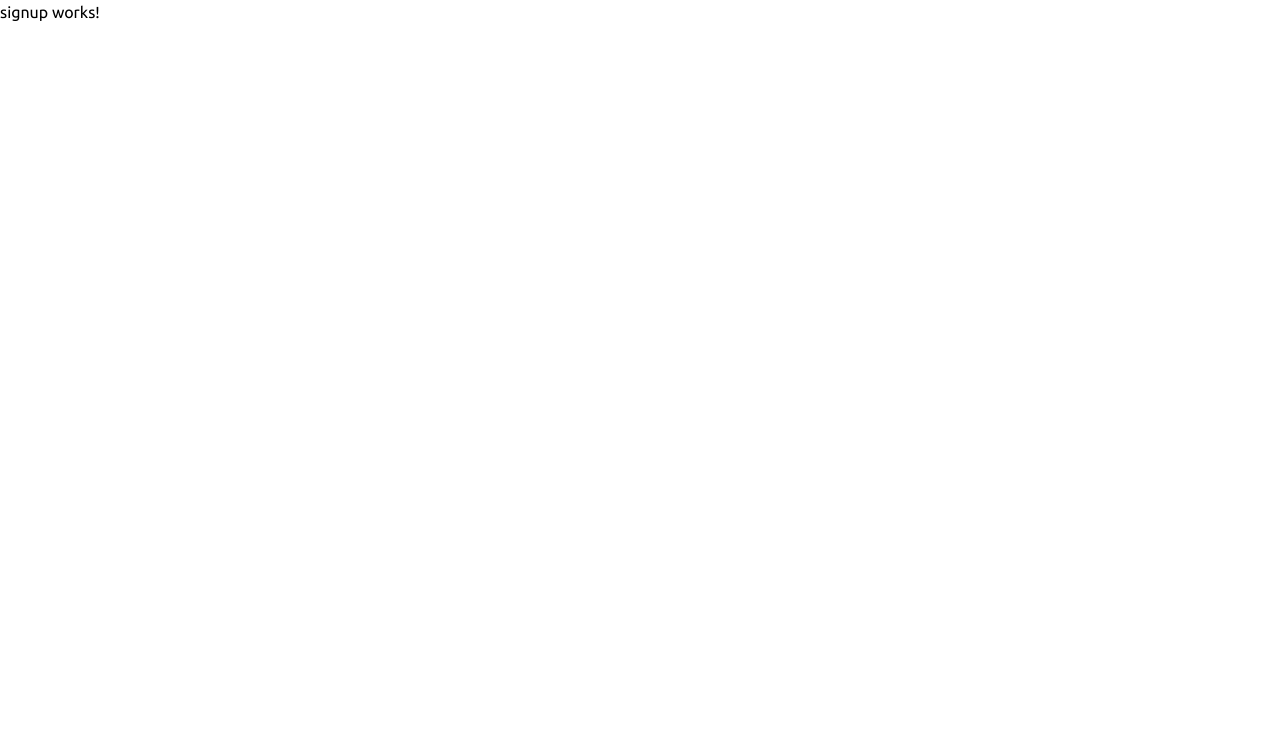
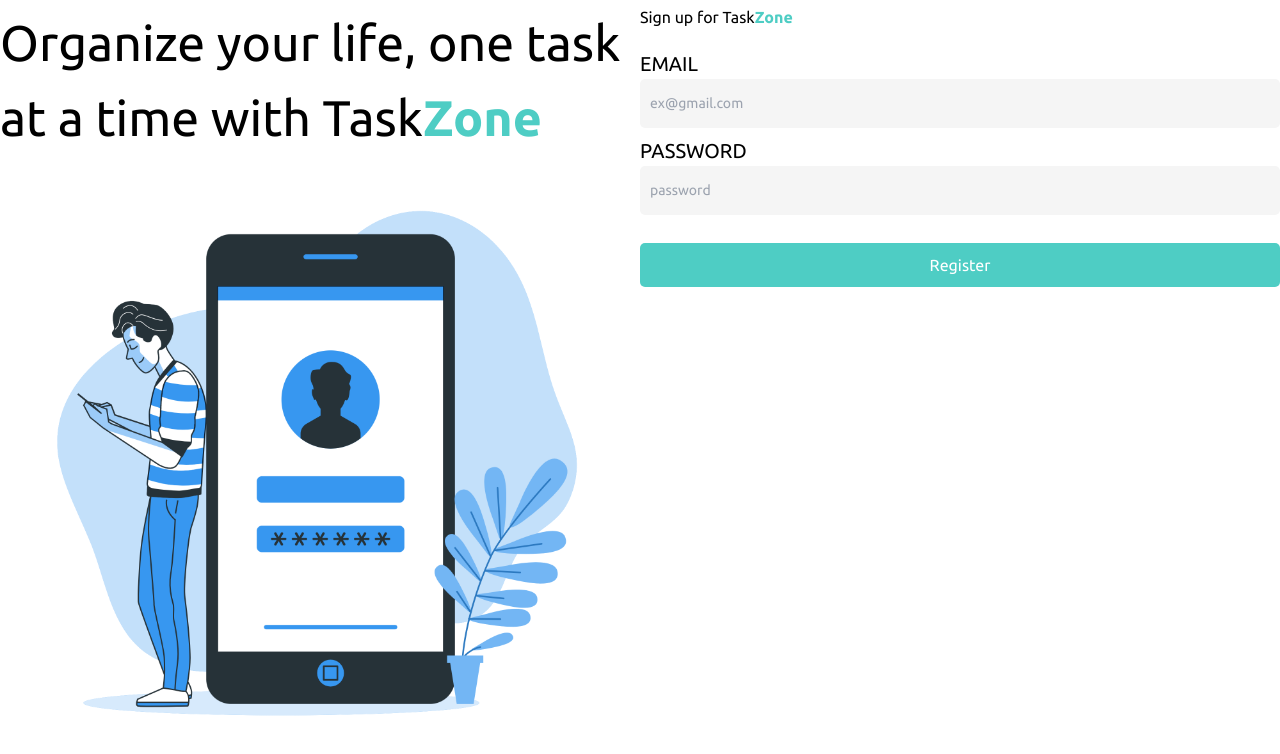
Before and after one commit to yuoyivong/mini-project-angular, an Angular app: page /signup-component in a window 1280 px wide. Shown: the top 754 px of the page. Built offline with nearby package versions, Linux system fonts and the light colour scheme.

Commit message:
sign up page

```diff
--- a/src/app/components/signup/signup.component.css
+++ b/src/app/components/signup/signup.component.css
@@ -0,0 +1,32 @@
+span {
+  color: #4ecdc4;
+  font-weight: bold;
+}
+
+label {
+  text-transform: uppercase;
+  font-size: 20px;
+  margin-bottom: 8px;
+}
+
+button {
+  background-color: #4ecdc4;
+  width: 100%;
+  padding: 10px;
+  border-radius: 5px;
+  color: white;
+  margin-top : 20px;
+}
+
+input {
+  padding: 14px;
+  background-color: whitesmoke;
+  border-radius: 5px;
+  font-size: 14px;
+  padding-left: 10px;
+  width: 100%;
+}
+
+h1 {
+  font-size: 50px;
+}
--- a/src/app/components/signup/signup.component.html
+++ b/src/app/components/signup/signup.component.html
@@ -1 +1,51 @@
-<p>signup works!</p>
+<div class="container mx-auto flex items-center h-screen">
+  <div class="grid grid-cols-2">
+    <div class="col-span-1">
+      <h1>Organize your life, one task at a time with Task<span>Zone</span></h1>
+
+      <img src="../../../assets/images/Mobile.png" />
+    </div>
+
+    <div class="col-span-1">
+      <p class="pb-5">Sign up for Task<span>Zone</span></p>
+
+      <form (submit)="handleSubmitUser($event)" [formGroup]="userForm">
+        <label for="email">email</label> <br />
+        <input
+          type="email"
+          placeholder="ex@gmail.com"
+          class="mb-2 focus:outline-none focus:border-2 focus:border-primary"
+          formControlName="email"
+          required
+        />
+
+        <div
+          *ngIf="email && email.invalid && email.touched"
+          class="text-red-600 mb-5"
+        >
+          Email is invalid. Please check it again.
+        </div>
+
+        <label for="password">password</label> <br />
+        <input
+          type="password"
+          placeholder="password"
+          class="mb-2 focus:outline-none focus:border-2 focus:border-primary"
+          formControlName="password"
+          required
+        />
+
+        <div
+          *ngIf="password && password.invalid && password.touched"
+          class="text-red-600 mb-5"
+        >
+          Must contain at least 8 characters.
+        </div>
+
+        <button type="submit" [disabled]="userForm.invalid" value="register">
+          Register
+        </button>
+      </form>
+    </div>
+  </div>
+</div>
--- a/src/app/components/signup/signup.component.ts
+++ b/src/app/components/signup/signup.component.ts
@@ -1,10 +1,33 @@
 import { Component } from '@angular/core';
+import { FormControl, FormGroup, Validators } from '@angular/forms';
 
 @Component({
   selector: 'app-signup',
   templateUrl: './signup.component.html',
-  styleUrls: ['./signup.component.css']
+  styleUrls: ['./signup.component.css'],
 })
 export class SignupComponent {
+  users: any[] = [];
 
+  userForm = new FormGroup({
+    email: new FormControl('', [Validators.email, Validators.required]),
+    password: new FormControl('', [
+      Validators.required,
+      Validators.minLength(8),
+    ]),
+  });
+
+  handleSubmitUser = (e: SubmitEvent) => {
+    e.preventDefault();
+
+    this.users.push(this.userForm.value);
+  };
+
+  get email() {
+    return this.userForm.get('email');
+  }
+
+  get password() {
+    return this.userForm.get('password');
+  }
 }
```
Also changed, not shown: src/app/components/login/login.component.css (+18 -19 lines).
